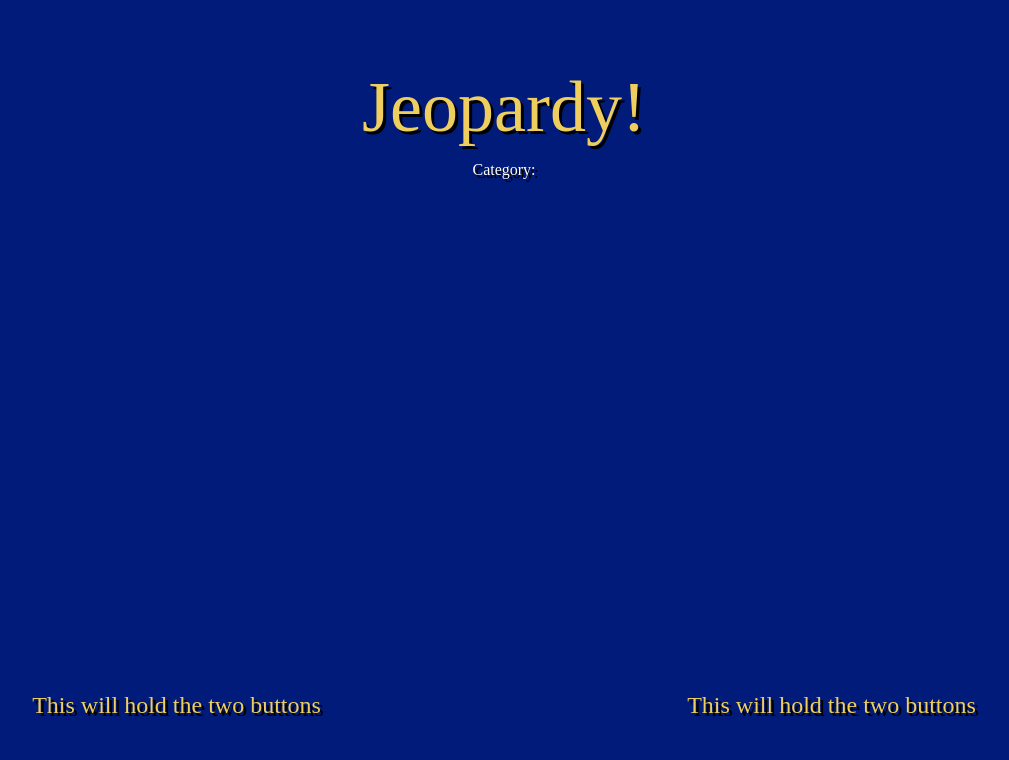
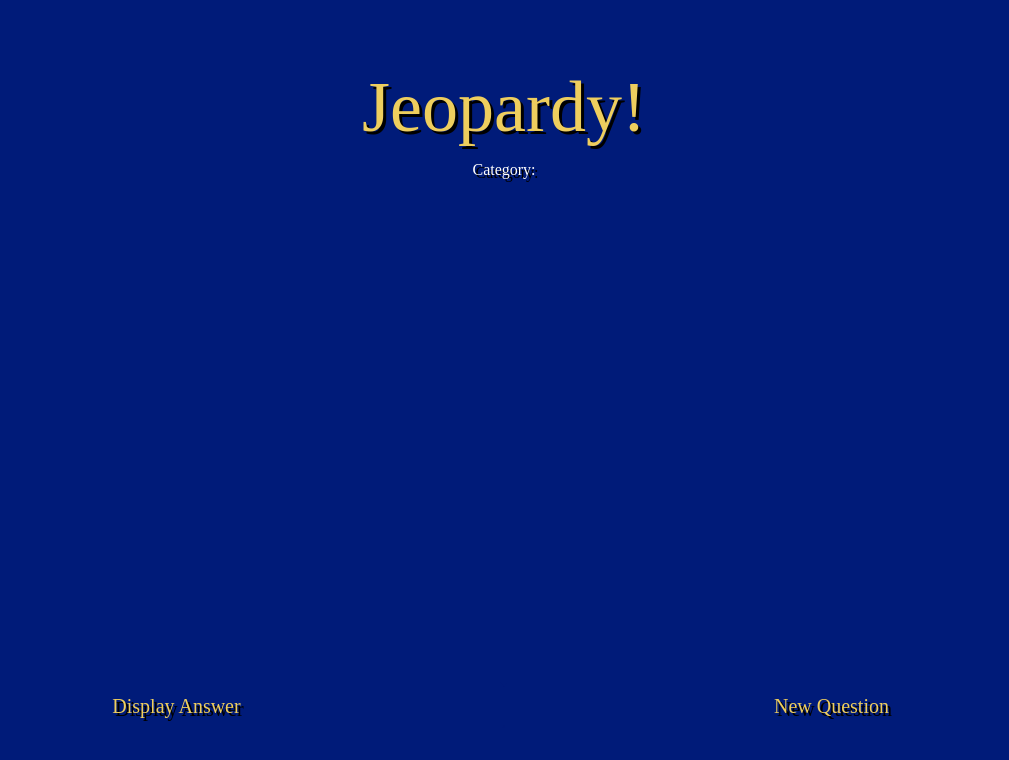
Before and after one commit to KatieJessupMcd/react-jeopardy, a React (Create React App) app: page / in a window 1280 px wide. Shown: the top 760 px of the page, without its empty margins (136-1145 px from the left). Built offline with nearby package versions, Linux system fonts and the light colour scheme; no server answers.

Commit message:
added question names

```diff
--- a/src/Button.jsx
+++ b/src/Button.jsx
@@ -5,7 +5,7 @@
   static defaultProps = {};
   render() {
     return <div className='Button col-6 btn btn-primary btn-lg'>
-    <h4>This will hold the two buttons</h4>
+    {this.props.name}
     </div>;
   }
 }
```
